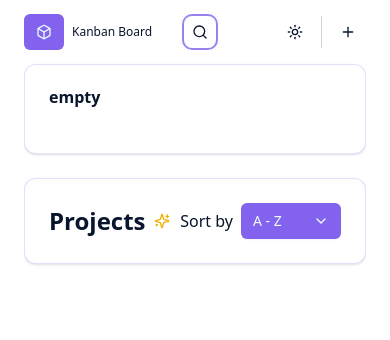
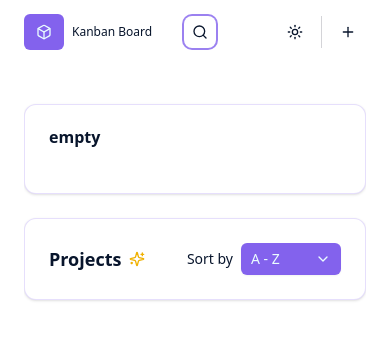
Before and after one commit to matinsekhavat/kanaban-board, a Next.js app: page / in a window 390 px wide. Shown: the top 340 px of the page. Built offline with nearby package versions, Linux system fonts and the light colour scheme.

Commit message:
style(kanban-main): enhance layout and typography for improved visual consistency

```diff
--- a/src/components/kanban/KanabanMain.tsx
+++ b/src/components/kanban/KanabanMain.tsx
@@ -28,7 +28,7 @@ function KanbanMain() {
 
   return (
     // flex-1
-    <div className="grid grid-cols-1 gap-6 md:grid-cols-[1fr_350px]">
+    <div className="my-10 grid grid-cols-1 gap-6 md:grid-cols-[1fr_350px]">
       {/* left */}
       <div className="order-2 md:order-1">
         {/* HEADER */}
@@ -36,18 +36,18 @@ function KanbanMain() {
           <CardHeader className="flex flex-row items-center justify-between">
             {/* HEADER > LEFT */}
             <div className="flex items-center gap-2">
-              <span className="text-2xl font-bold">Projects</span>
+              <span className="text-lg font-bold sm:text-2xl">Projects</span>
               <SparklesIcon className="size-4 text-yellow-500" />
             </div>
             {/* HEADER > RIGHT */}
             <div className="flex items-center gap-2">
-              <span>Sort by</span>
+              <span className="text-sm">Sort by</span>
               <DropdownMenu open={isSortDropdownOpen} onOpenChange={setIsSortDropdownOpen}>
                 <DropdownMenuTrigger
                   asChild
                   className="min-w-[100px] justify-between focus-visible:ring-0"
                 >
-                  <Button>
+                  <Button size={'sm'}>
                     {label}
                     <ChevronDownIcon className="size-4" />
                   </Button>
@@ -61,7 +61,7 @@ function KanbanMain() {
                         updateSearchParam('sort', option.value);
                       }}
                     >
-                      <span>{option.label}</span>
+                      <span className="text-xs sm:text-sm">{option.label}</span>
                     </DropdownMenuItem>
                   ))}
                 </DropdownMenuContent>
```
